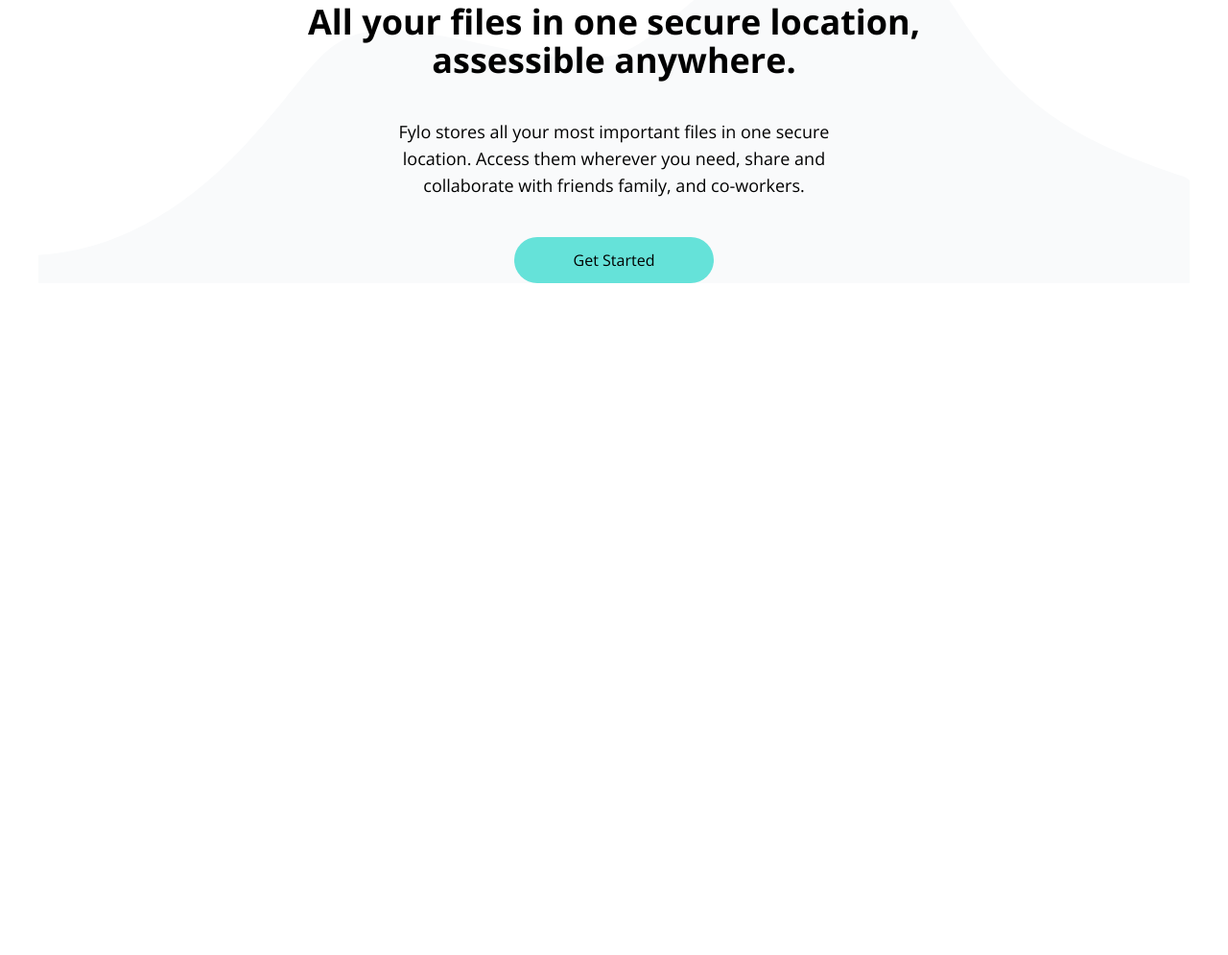
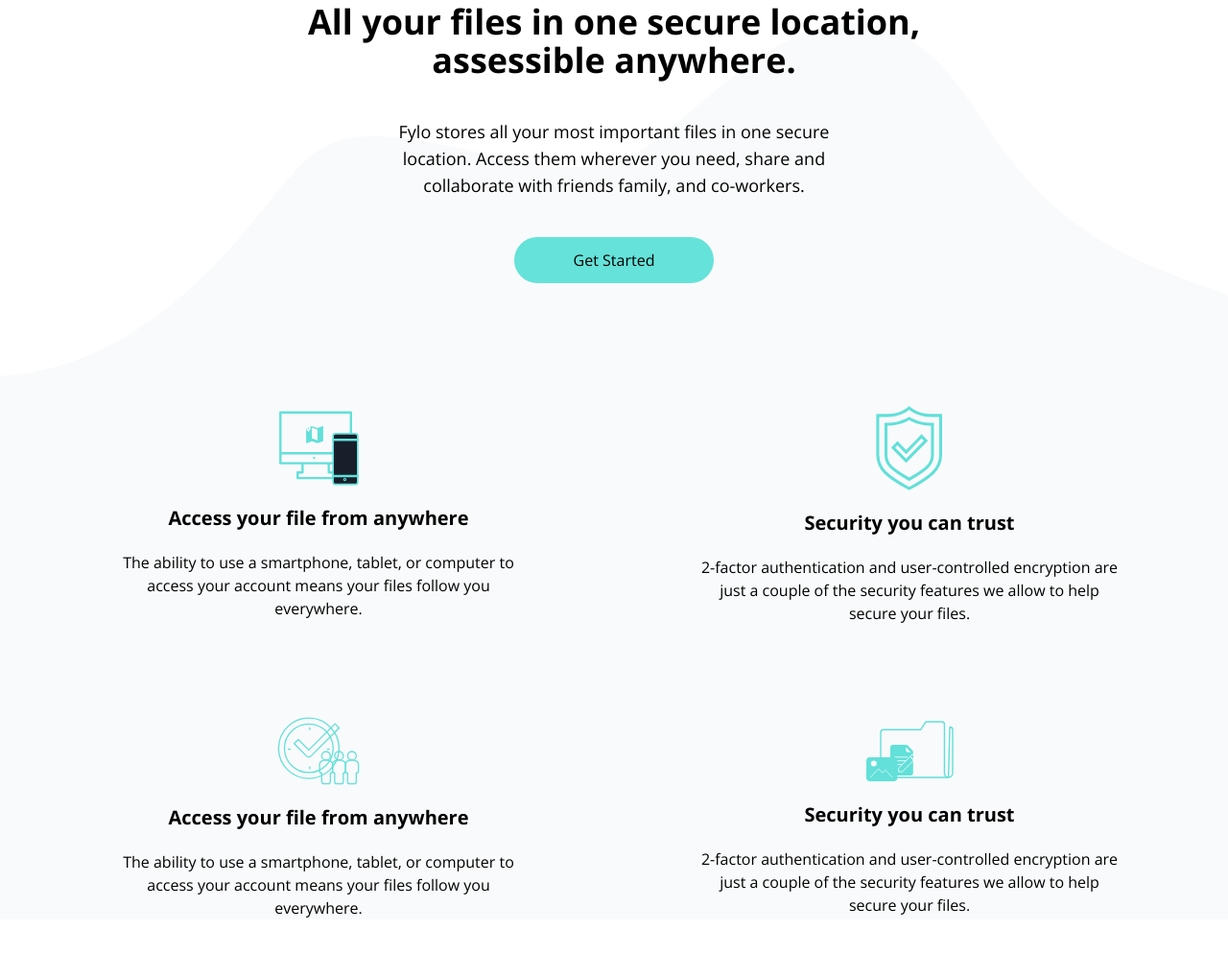
Before and after one commit to ezeerbe/fileshare, a website: page index.htm in a window 1280 px wide. Shown: the part 743-1738 px from the top of the page at 96% size. Before the commit the page ends 1078 px from the top, so only its background shows below. Drawn offline with nearby package versions, Linux system fonts and the light colour scheme.

Commit message:
add feature section

```diff
--- a/index.htm
+++ b/index.htm
@@ -13,8 +13,8 @@
         rel="stylesheet">
 </head>
 
-<body class="font-opensans dark:bg-darkBlue dark:text-white p-10 flex flex-col space-y-20">
-    <header class="flex flex-col items-center justify-center md:flex-row md:justify-between">
+<body class="font-opensans dark:bg-darkBlue dark:text-white py-10 flex flex-col">
+    <header class="px-10 flex flex-col items-center justify-center md:flex-row md:justify-between">
         <img class="dark:hidden" src="images/logo-light-mode.svg" alt="logo">
         <img class="hidden dark:block" src="images/logo-dark-mode.svg" alt="logo">
         <div class="md:mt-0 mt-10 flex flex-row items-center justify-center space-x-6">
@@ -38,12 +38,48 @@
         </div>
     </header>
     <session
-        class="flex flex-col items-center justify-center space-y-10 bg-curvy-light-mode dark:bg-curvy-dark-mode bg-no-repeat bg-contain bg-bottom">
+        class="px-10 pb-32 pt-20 flex flex-col items-center justify-center space-y-10 bg-curvy-light-mode dark:bg-curvy-dark-mode bg-no-repeat bg-contain bg-bottom">
         <img src="images/illustration-intro.png" alt="" srcset="">
-        <h1 class="max-w-3xl leading-normal text-center font-bold text-3xl md:text-4xl">All your files in one secure location, assessible anywhere.</h2>
-        <p class="max-w-sm text-sm md:max-w-lg md:text-lg text-center mx-auto">Fylo stores all your most important files in one secure location. Access them
+        <h1 class="max-w-3xl leading-normal text-center font-bold text-3xl md:text-4xl">All your files in one secure
+            location, assessible anywhere.</h2>
+            <p class="max-w-sm text-sm md:max-w-lg md:text-lg text-center mx-auto">Fylo stores all your most important
+                files in one secure location. Access them
                 wherever you need, share and collaborate with friends family, and co-workers.</p>
-        <button type="button" class="w-52 rounded-full bg-accentCyan p-3 hover:scale-95">Get Started</button>
+            <button type="button" class="w-52 rounded-full bg-accentCyan p-3 hover:scale-95">Get Started</button>
+    </session>
+    <session class="bg-gray-50 dark:bg-darkBlue flex flex-col text-center">
+        <div class="px-6 container space-y-24">
+            <div class="flex flex-col items-center justify-center space-y-24 md:flex-row md:space-y-0">
+                <div class="flex flex-col items-center justify-center space-y-5 md:w-1/2">
+                    <img src="images/icon-access-anywhere.svg" alt="" srcset="">
+                    <h2 class="text-xl font-bold">Access your file from anywhere</h2>
+                    <p class="max-w-md">The ability to use a smartphone, tablet, or computer to access your account
+                        means your files follow you everywhere.</p>
+                </div>
+                <div class="flex flex-col items-center justify-center space-y-5 md:w-1/2">
+                    <img src="images/icon-security.svg" alt="" srcset="">
+                    <h2 class="text-xl font-bold">Security you can trust</h2>
+                    <p class="max-w-md">2-factor authentication and user-controlled encryption are just a
+                        couple of the security features we allow to help secure your
+                        files.</p>
+                </div>
+            </div>
+            <div class="flex flex-col items-center justify-center space-y-24 md:flex-row md:space-y-0">
+                <div class="flex flex-col items-center justify-center space-y-5 md:w-1/2">
+                    <img src="images/icon-collaboration.svg" alt="" srcset="">
+                    <h2 class="text-xl font-bold">Access your file from anywhere</h2>
+                    <p class="max-w-md">The ability to use a smartphone, tablet, or computer to access your account
+                        means your files follow you everywhere.</p>
+                </div>
+                <div class="flex flex-col items-center justify-center space-y-5 md:w-1/2">
+                    <img src="images/icon-any-file.svg" alt="" srcset="">
+                    <h2 class="text-xl font-bold">Security you can trust</h2>
+                    <p class="max-w-md">2-factor authentication and user-controlled encryption are just a
+                        couple of the security features we allow to help secure your
+                        files.</p>
+                </div>
+            </div>
+        </div>
     </session>
     <script src="scripts.js"></script>
 </body>
```
Also changed, not shown: dist/styles.css.
